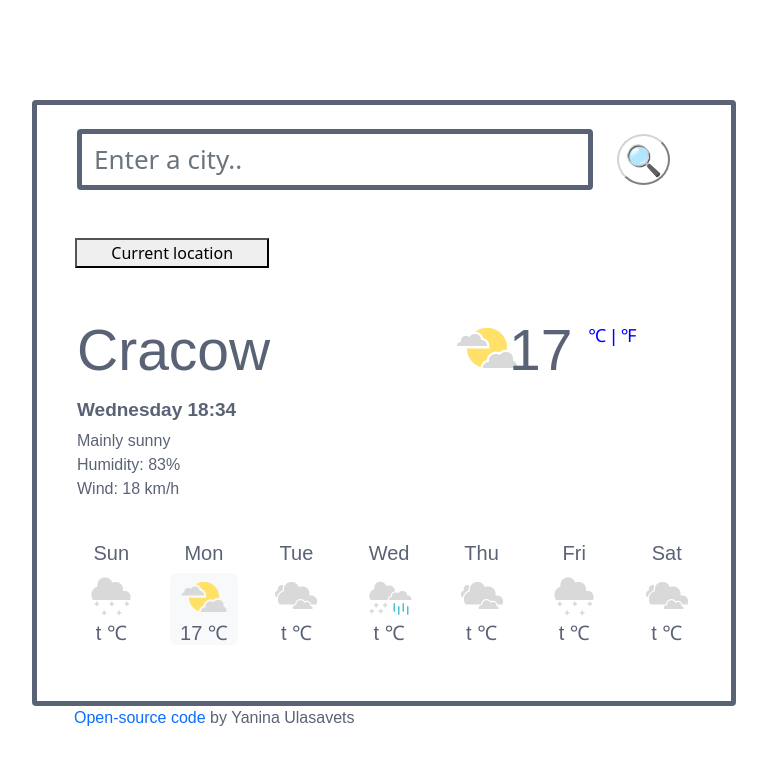
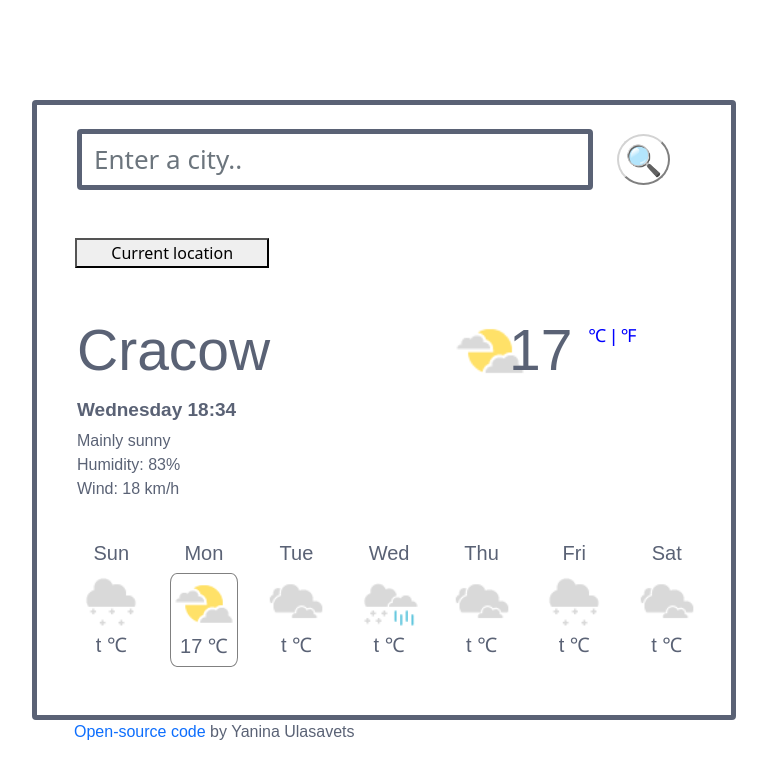
Before and after one commit to YaninaUl/weather-application, a plain HTML site: page index.html in a window 1280 px wide. Shown: the whole page, without its empty margins (256-1023 px from the left). Drawn offline with nearby package versions, Linux system fonts and the light colour scheme.

Commit message:
pick up weather icon from openweather api

```diff
--- a/index.html
+++ b/index.html
@@ -41,7 +41,7 @@
               <h2>Cracow</h2>
             </div>
             <div class="col-1">
-              <img src="images/partly_cloudy.png" alt="partly cloudy"/>
+              <img src="images/partly_cloudy_2.png" id="main-icon"/>
             </div>
             <div class="col-4">
                 <h2><span id="degree"> 17</span> <a href="#" class="t-measure celsius">℃ </a> <a href="#" class="t-measure fahrenheit">| ℉</a></h2>
@@ -61,7 +61,7 @@
             <div class="col">
               <div>
                 <h5>Sun</h5>
-                <div class="weather">
+                <div class="daily-forecast">
                   <img src="images/snow_light.png"/>
                   <h5> t ℃</h5>
                 </div>
@@ -69,42 +69,42 @@
           </div>
             <div class="col">
               <h5>Mon</h5>
-              <div class="weather chosen-weather">
+              <div class="daily-forecast chosen-weather">
                 <img src="images/partly_cloudy_2.png"/>
                 <h5> 17 ℃</h5>
               </div>
             </div>
             <div class="col">
               <h5>Tue</h5>
-              <div class="weather">
+              <div class="daily-forecast">
                 <img src="images/cloudy.png"/>
                 <h5> t ℃</h5>
               </div>
             </div>
             <div class="col">
               <h5>Wed</h5>
-              <div class="weather">
+              <div class="daily-forecast">
                 <img src="images/snow_s_rain.png"/>
                 <h5> t ℃</h5>
               </div>
             </div>
             <div class="col">
               <h5>Thu</h5>
-              <div class="weather">
+              <div class="daily-forecast">
                 <img src="images/cloudy.png"/>
                 <h5> t ℃</h5>
               </div>
             </div>
             <div class="col">
               <h5>Fri</h5>
-              <div class="weather">
+              <div class="daily-forecast">
                 <img src="images/snow_light.png" />
                 <h5> t ℃</h5>
               </div>
             </div>
             <div class="col">
               <h5>Sat</h5>
-              <div class="weather">
+              <div class="daily-forecast">
                 <img src="images/cloudy.png"/>
                 <h5> t ℃</h5>
               </div>
--- a/src/index.js
+++ b/src/index.js
@@ -113,6 +113,18 @@ searchTrigger.addEventListener("click", showTemperature);
 function showActualParameters(response) {
   console.log(response);
 
+  let mainIconElement = document.querySelector("#main-icon");
+  let iconCode = response.data.weather[0].icon;
+  mainIconElement.setAttribute(
+    "src",
+    `http://openweathermap.org/img/wn/${iconCode}@2x.png`
+  );
+  let currentDayIconElement = document.querySelector(".chosen-weather img");
+  currentDayIconElement.setAttribute(
+    "src",
+    `http://openweathermap.org/img/wn/${iconCode}@2x.png`
+  );
+
   let currentDegree = document.querySelector("#degree");
   currentDegree.innerHTML = Math.round(response.data.main.temp);
 
@@ -120,7 +132,7 @@ function showActualParameters(response) {
   currentDegreeDay.innerHTML = ` ${Math.round(response.data.main.temp)} ℃`;
 
   let weatherDescription = document.querySelector("#weather-description");
-  weatherDescription.innerHTML = `${response.data.weather[0].main}`;
+  weatherDescription.innerHTML = `${response.data.weather[0].description}`;
 
   let humidityParameter = document.querySelector("#humidity");
   humidityParameter.innerHTML = `Humidity: ${response.data.main.humidity}%`;
@@ -152,6 +164,9 @@ function showCurrentCity(event) {
   event.preventDefault();
   navigator.geolocation.getCurrentPosition(showGeolocation);
 }
-
+/*function showCurrentCity() {
+  navigator.geolocation.getCurrentPosition(showGeolocation);
+}
+showCurrentCity();*/
 let currentLocationButton = document.querySelector("#current-location-button");
 currentLocationButton.addEventListener("click", showCurrentCity);
--- a/src/wireframe_styles.css
+++ b/src/wireframe_styles.css
@@ -24,6 +24,9 @@ a {
 li {
   list-style: none;
 }
+li::first-letter {
+  text-transform: capitalize;
+}
 #current-location-button {
   width: 30%;
   margin-left: 10px;
@@ -31,7 +34,6 @@ li {
 #current-date {
   font-size: 19px;
   font-weight: 550;
-
   margin: 0;
 }
 
@@ -56,14 +58,20 @@ li {
   border: 5px solid #5a6275;
   font-size: 26px;
 }
-.weather {
+#main-icon {
+  height: 70px;
+}
+.daily-forecast {
   border-width: 5px;
   border-radius: 10%;
   text-align: center;
   display: block;
 }
+.daily-forecast img {
+  height: 60px;
+}
 .chosen-weather {
-  background-color: #f8f9fa;
+  border: 1px solid grey;
 }
 .t-measure {
   font-size: 18px;
```
